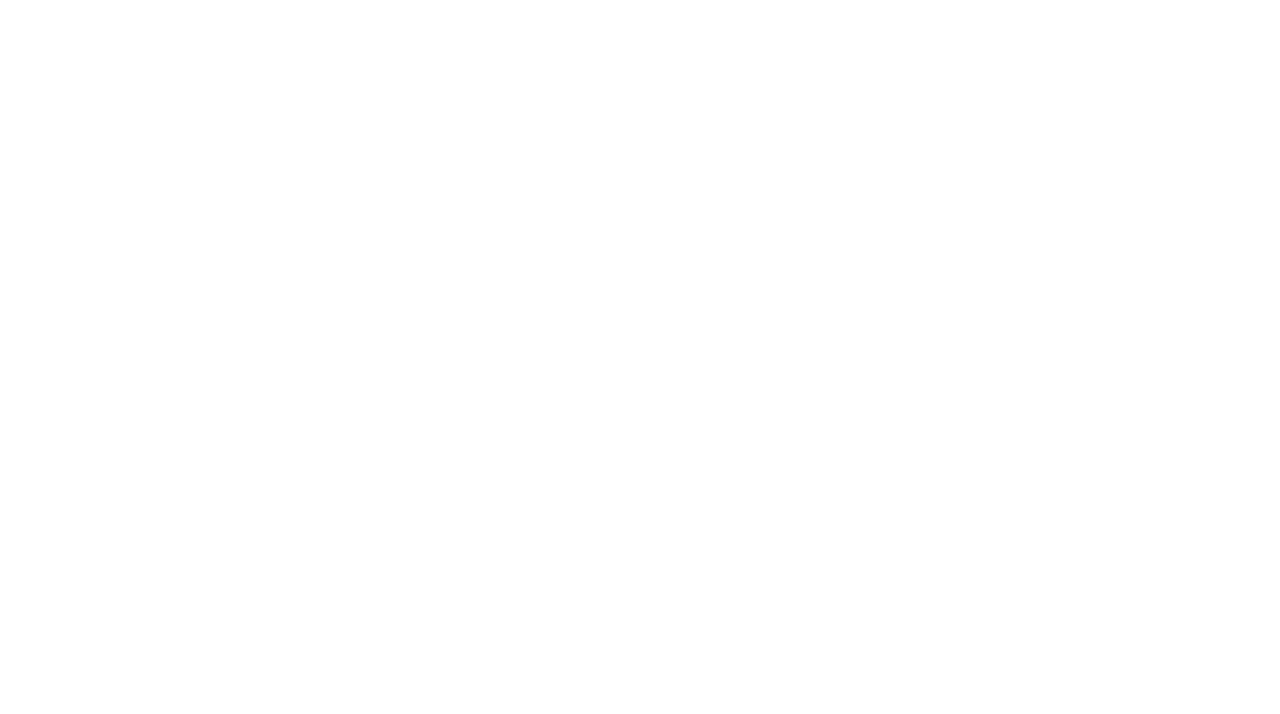
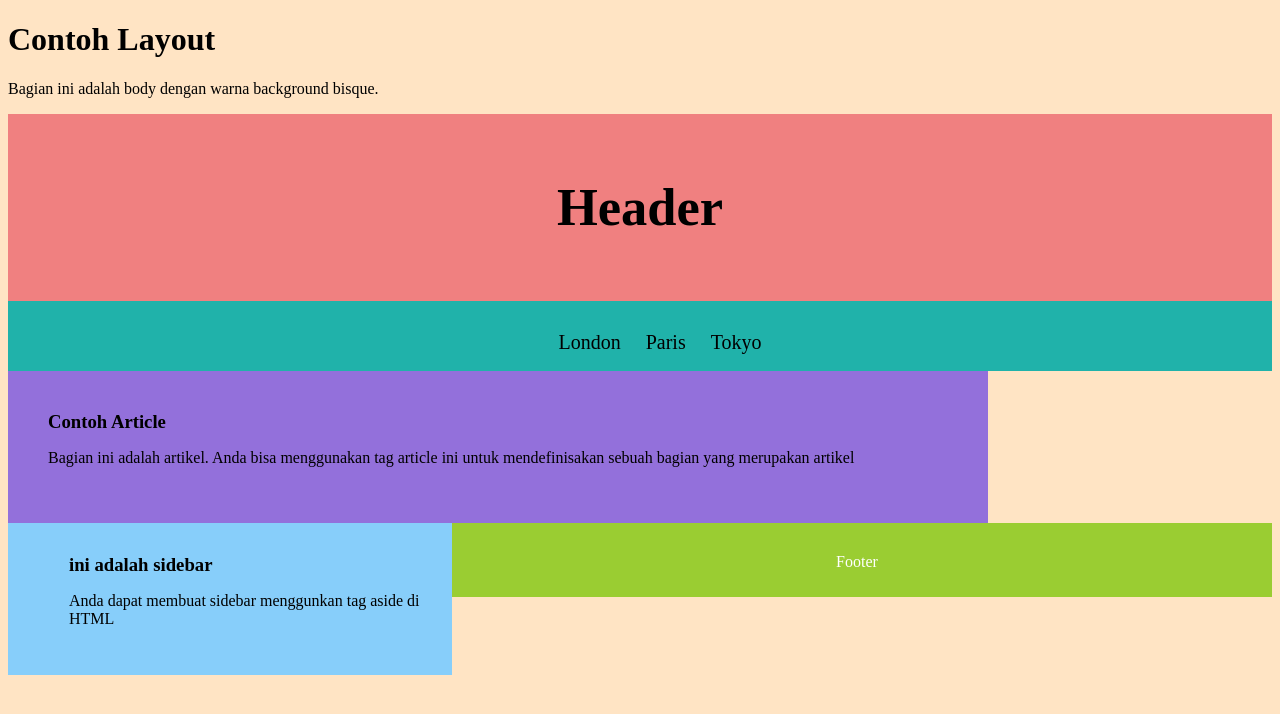
Before and after one commit to MuhamadRonaAnggara/praktikum-3, a plain HTML site: page index.html in a window 1280 px wide. Drawn offline with Linux system fonts and the light colour scheme.

Commit message:
setup project kita

```diff
--- a/index.html
+++ b/index.html
@@ -4,8 +4,32 @@
     <meta charset="UTF-8">
     <meta name="viewport" content="width=device-width, initial-scale=1.0">
     <title>Praktikum 3 -CSS</title>
+    <link rel="stylesheet" href="style.css">
 </head>
 <body>
-
+    <h1> Contoh Layout</h1>
+    <p> Bagian ini adalah body dengan warna background bisque.</p>
+    <div class="header"><h2>Header</h2></div>
+    <div class="container">
+        <div class="nav">
+            <ul>
+                <li><a href="#">London</a></li>
+                <li><a href="#">Paris</a></li>
+                <li><a href="#">Tokyo</a></li>
+            </ul>
+        </div>
+        <div id="artikel">
+            <h3>Contoh Article</h3>
+            <p> Bagian ini adalah artikel. Anda bisa menggunakan tag article ini untuk mendefinisakan sebuah bagian yang merupakan artikel</p>
+        </div>
+        <div class="sidebar">
+            <h3> ini adalah sidebar</h3>
+            <p>Anda dapat membuat sidebar menggunkan tag aside di HTML</p>
+        </div>
+    </div>
+    <!--FOOTER-->
+    <div class="footer">
+        <p>Footer</p>
+    </div>
 </body>
 </html>
--- /dev/null
+++ b/style.css
@@ -0,0 +1,63 @@
+body{
+    background: bisque;
+}
+.header{
+    background: lightcoral;
+    padding: 20px;
+    text-align: center;
+    font-size: 35px;
+}
+.nav{
+    background: lightseagreen;
+    padding: 10px;
+    text-align: center;
+    font-size: 20px;
+    height: 50px;
+}
+li{
+    display: inline;
+}
+.nav li a{
+    text-decoration: none;
+    margin: 0 10px;
+    color: black;
+}
+.nav li a:hover{
+    color: rebeccapurple;
+    background: white;
+}
+.container{
+    margin: 0 auto;
+    width: 100%;
+    height: 222px;
+}
+h3{
+    margin: 0px;
+}
+#artikel{
+    background: mediumpurple;
+    padding: 40px;
+    float: left;
+    width: 900px;
+}
+.sidebar{
+    float: left;
+    background: lightskyblue;
+    padding: 31px;
+    width: 382px;
+}
+.sidebar h3{
+    margin-left: 30px;
+}
+.sidebar p{
+    margin-left: 30px;
+}
+.footer{
+    background-color: yellowgreen;
+    padding: 10px;
+    text-align: center;
+    color: white;
+}
+.footer p{
+    margin-top: 20px;
+}
```
